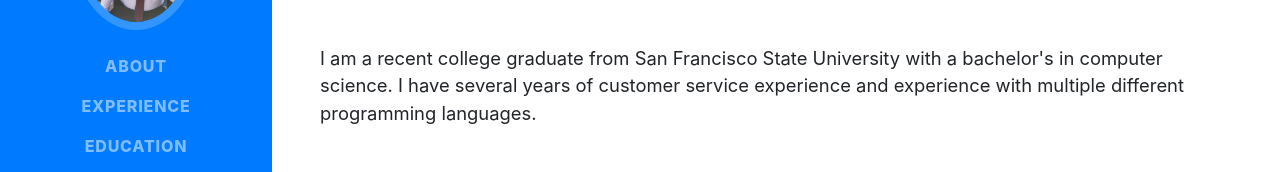
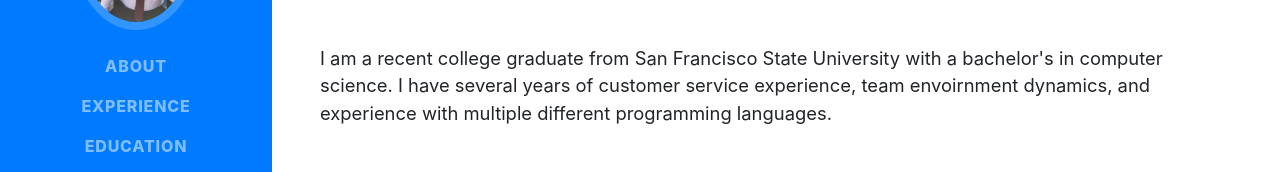
Before and after one commit to JManarang/jmanarang.github.io, a website with bundled scripts: page index.html in a window 1280 px wide. Shown: the part 346-518 px from the top of the page. Built offline with nearby package versions, Linux system fonts and the light colour scheme; a web font is replaced by a local one.

Commit message:
changed some text

```diff
--- a/index.html
+++ b/index.html
@@ -66,7 +66,7 @@
           <div class="subheading mb-5">San Francisco Bay Area · California · (916) 218-5073 ·
             <a href="mailto:name@email.com">manarangjonah@gmail.com</a>
           </div>
-          <p class="lead mb-5">I am a recent college graduate from San Francisco State University with a bachelor's in computer science. I have several years of customer service experience and experience with multiple different programming languages.</p>
+          <p class="lead mb-5">I am a recent college graduate from San Francisco State University with a bachelor's in computer science. I have several years of customer service experience, team envoirnment dynamics, and experience with multiple different programming languages.</p>
           <div class="social-icons">
             <a href="https://www.linkedin.com/in/jonah-manarang-99a812105">
               <i class="fab fa-linkedin-in"></i>
```
